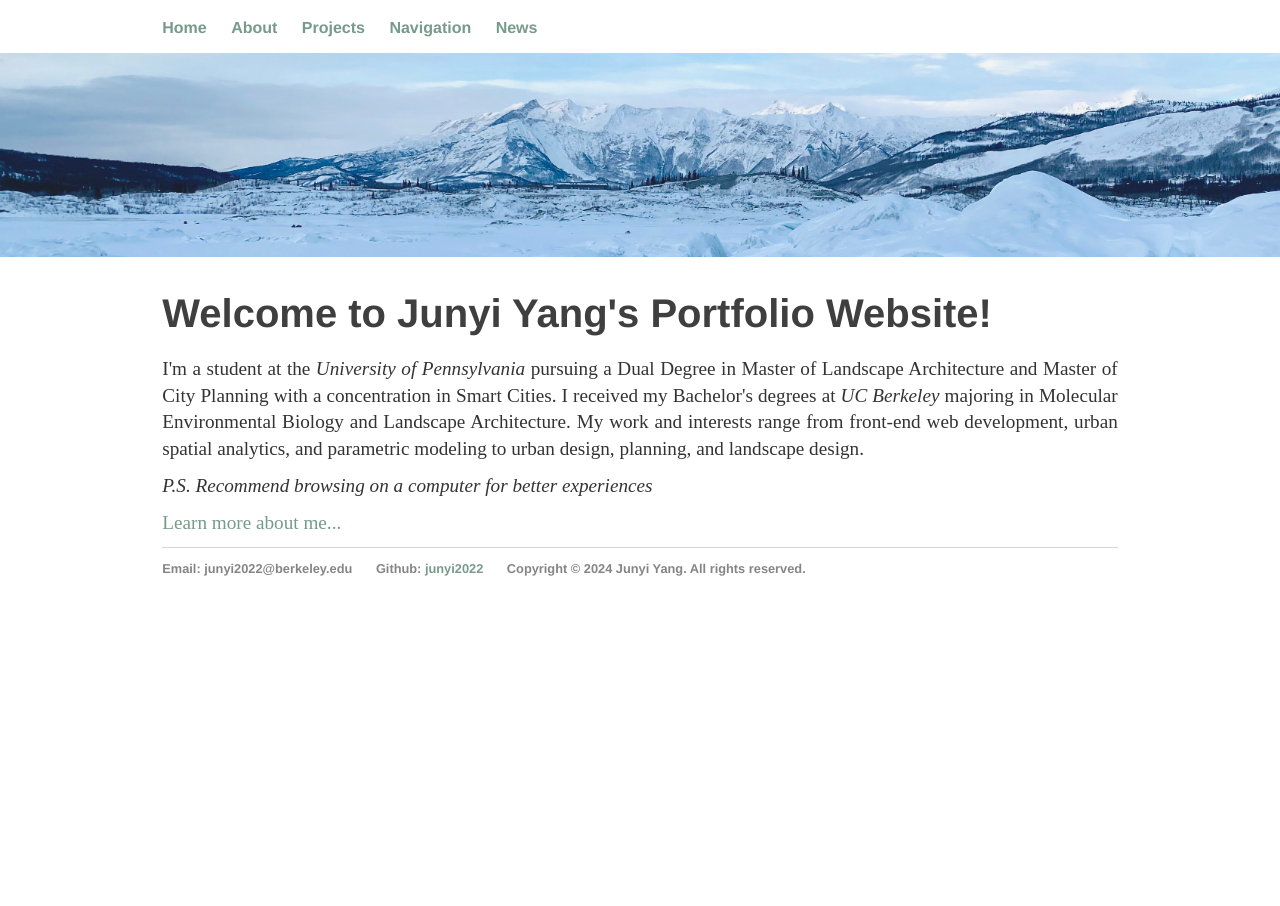
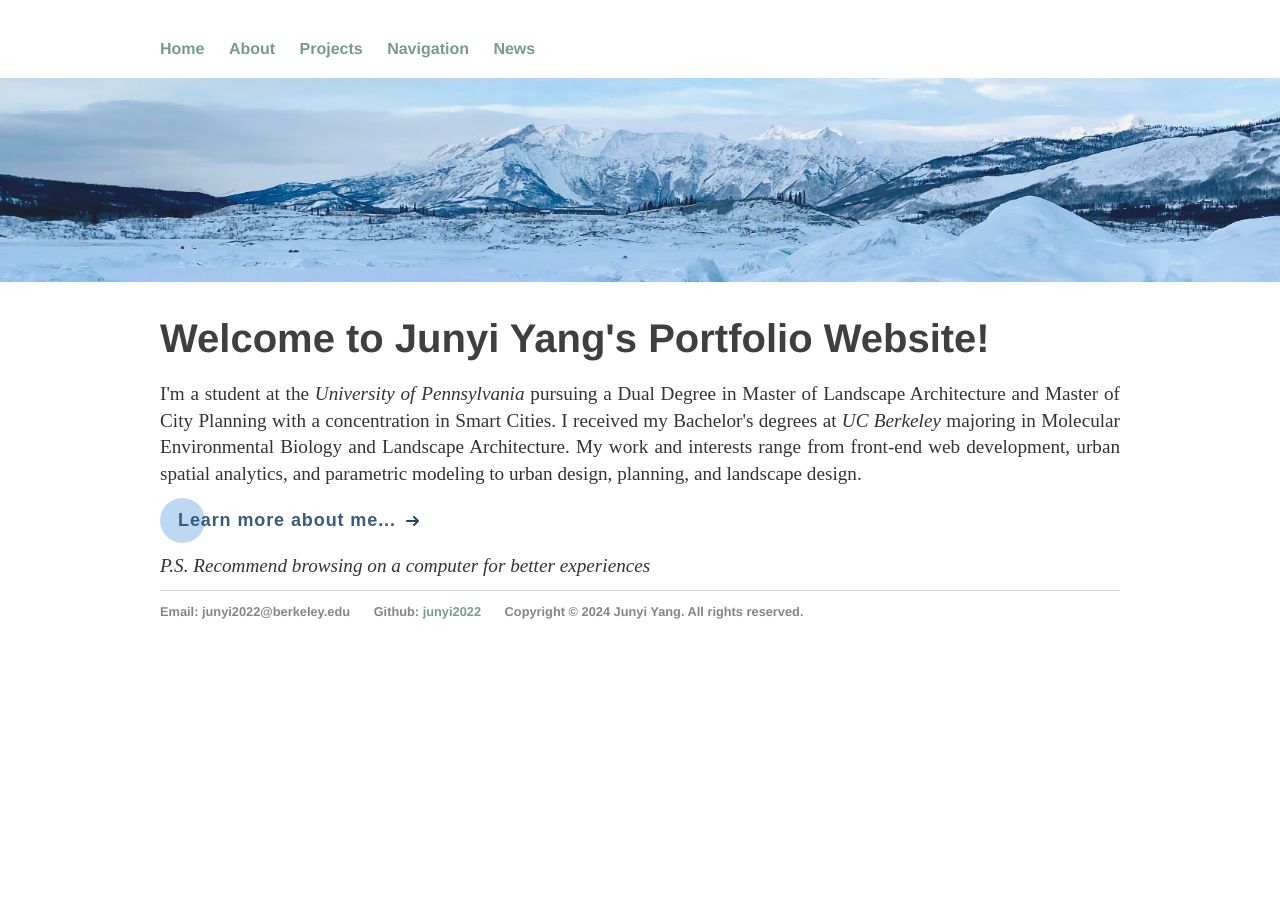
Before and after one commit to junyi2022/junyi2022.github.io, a Jekyll site: the page built from index.html, in a window 1280 px wide. Built offline with Jekyll 4.4.1, drawn with Linux system fonts in a browser that asks for light colours.

Commit message:
improve the button in home page, adjust default menu location

```diff
--- a/_layouts/default.html
+++ b/_layouts/default.html
@@ -14,7 +14,7 @@
 
 		<body oncontextmenu="return false">
 			<nav>
-	    		<ul>
+	    		<ul class="menu">
 	        		<li><a href="/">Home</a></li>
 		        	<li><a href="/about">About</a></li>
                     <li><a href="/projects">Projects</a></li>
--- /dev/null
+++ b/assets/css/decoration.css
@@ -0,0 +1,71 @@
+/* home page */
+.learn-more-link:hover {
+    text-decoration: none;
+}
+
+.learn-more-button {
+    position: relative;
+    margin: auto;
+    padding: 12px 18px;
+    transition: all 0.2s ease;
+    border: none;
+    background: none;
+    cursor: pointer;
+}
+
+.learn-more-button:before {
+    content: "";
+    position: absolute;
+    top: 0;
+    left: 0;
+    display: block;
+    border-radius: 50px;
+    background: #BDD9F1;
+    width: 45px;
+    height: 45px;
+    transition: all 0.3s ease;
+}
+
+.learn-more-button span {
+    position: relative;
+    font-size: 18px;
+    font-weight: 700;
+    letter-spacing: 0.05em;
+    color: #385b7e;
+}
+
+.learn-more-button svg {
+    position: relative;
+    top: 0;
+    margin-left: 10px;
+    fill: none;
+    stroke-linecap: round;
+    stroke-linejoin: round;
+    stroke: #234567;
+    stroke-width: 2;
+    transform: translateX(-5px);
+    transition: all 0.3s ease;
+}
+
+.learn-more-button:hover:before {
+    width: 100%;
+    background: linear-gradient(90deg, rgba(189,217,241,1) 0%, rgba(216,218,245,1) 100%);
+}
+
+.learn-more-button:hover svg {
+    transform: translateX(0);
+}
+
+.learn-more-button:hover span {
+    color: white;
+    transition: 0.5s;
+}
+
+.learn-more-button:hover svg {
+    stroke: white;
+    transition: 0.5s;
+}
+
+.learn-more-button:active {
+    transform: scale(0.95);
+}
--- a/assets/css/main.css
+++ b/assets/css/main.css
@@ -1,5 +1,4 @@
 html {
-    margin: 3px;
     height: 100%;
 }
 
@@ -7,6 +6,11 @@ body {
     margin: 0px auto;
     width: 75%;
     color: #3f3f3f;
+}
+
+.menu {
+    margin-top: 40px;
+    margin-bottom: 20px;
 }
 
 .container {
--- a/index.html
+++ b/index.html
@@ -2,10 +2,26 @@
 layout: default
 title: Junyi Yang
 ---
+
+<link rel="stylesheet" type="text/css" href="/assets/css/decoration.css">
+
 <div class="blurb">
 	<img class="mountain" src="/assets/img/mountain.jpg" alt="Mountains">
+
 	<h2>Welcome to Junyi Yang's Portfolio Website!</h2>
 	<p>I'm a student at the <em>University of Pennsylvania</em> pursuing a Dual Degree in Master of Landscape Architecture and Master of City Planning with a concentration in Smart Cities. I received my Bachelor's degrees at <em>UC Berkeley</em> majoring in Molecular Environmental Biology and Landscape Architecture. My work and interests range from front-end web development, urban spatial analytics, and parametric modeling to urban design, planning, and landscape design.</p>
+
+	<button class="learn-more-button">
+		<a href="/about" class="learn-more-link">
+			<span>Learn more about me...</span>
+			<svg width="15px" height="10px" viewBox="0 0 13 10">
+				<path d="M1,5 L11,5"></path>
+				<polyline points="8 1 12 5 8 9"></polyline>
+			</svg>
+		</a>
+
+	</button>
+
 	<em><p>P.S. Recommend browsing on a computer for better experiences</p></em>
-	<p><a href="/about">Learn more about me...</a></p>
-</div><!-- /.blurb -->
+
+</div>
```
